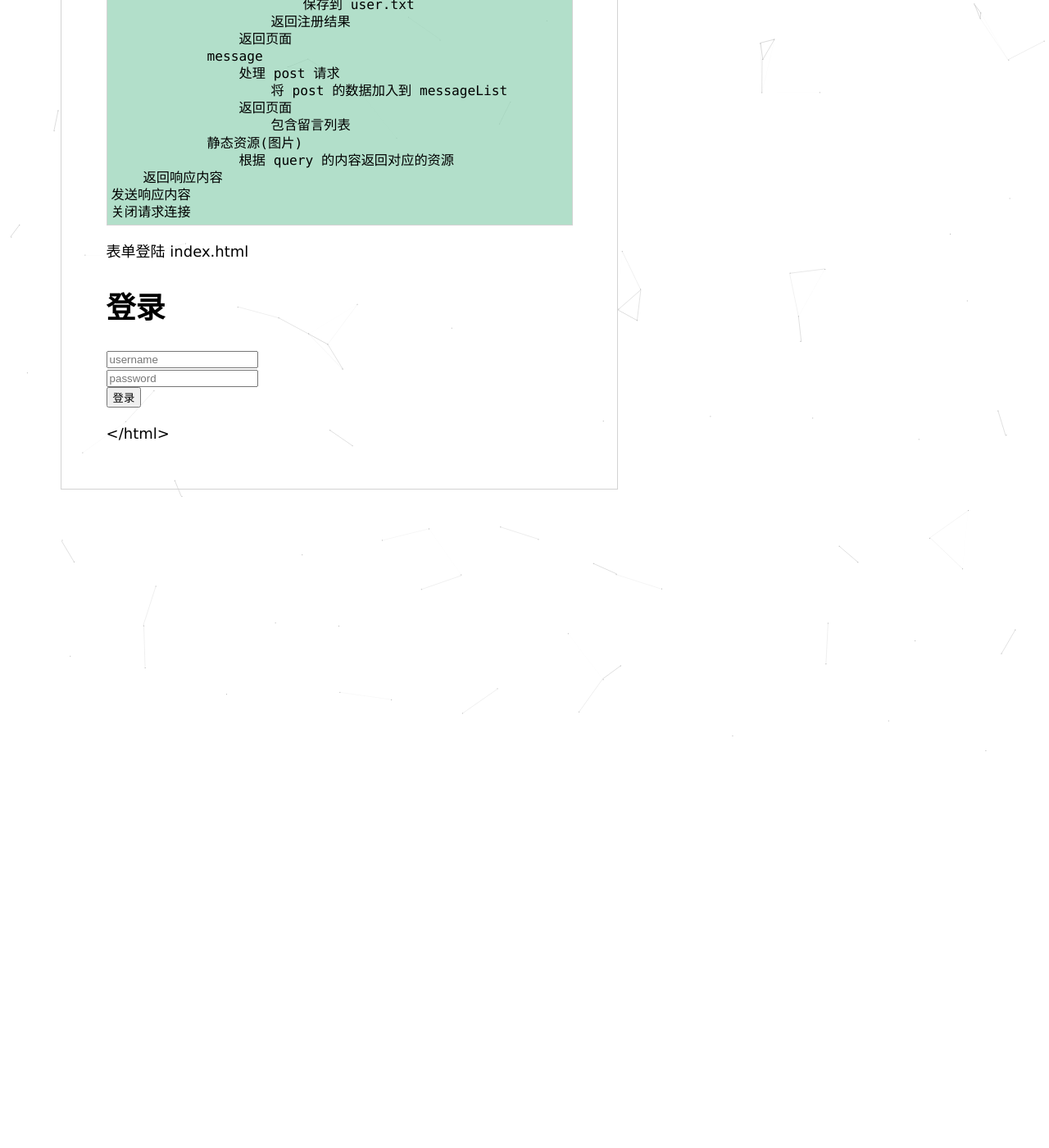
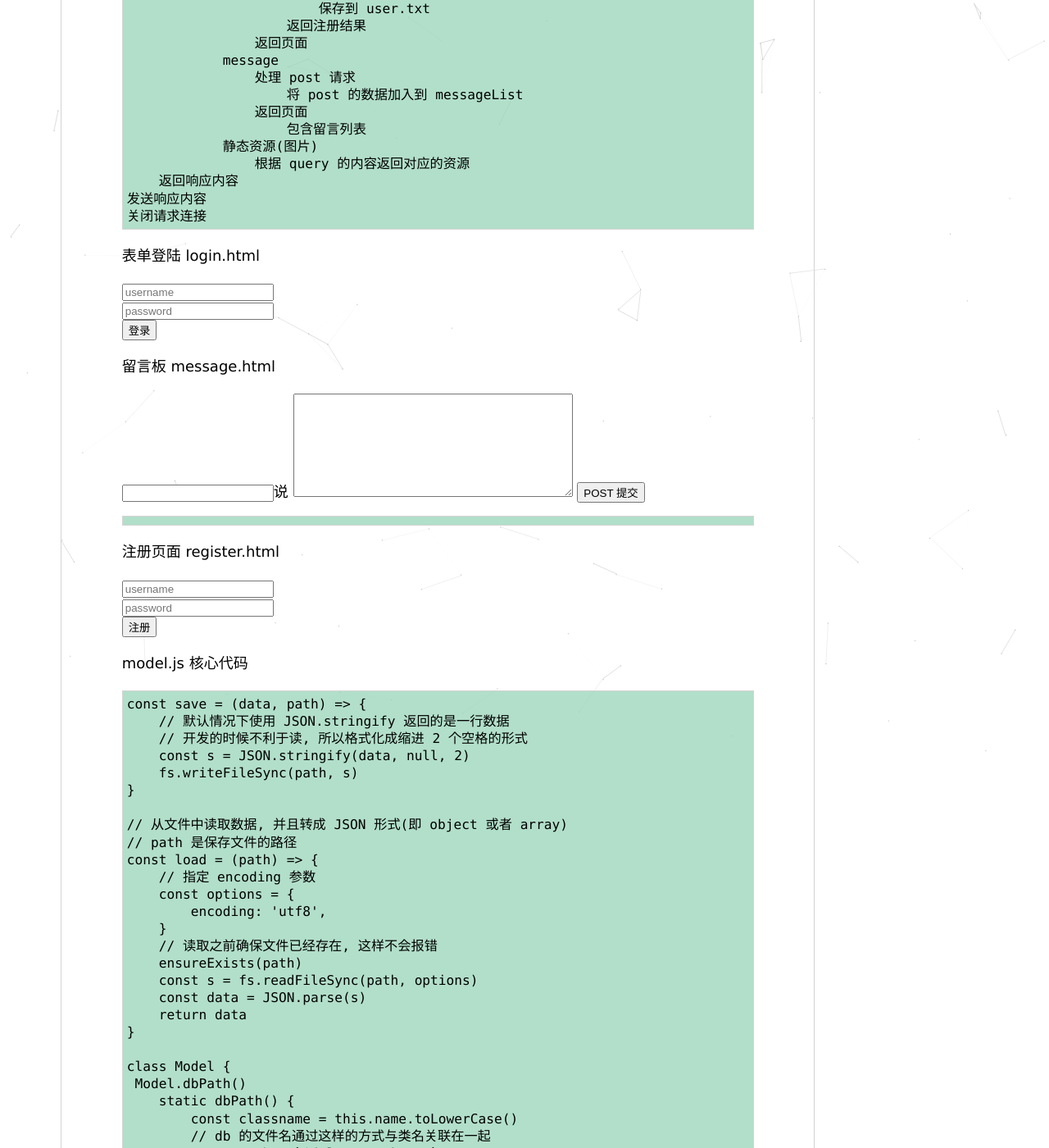
Before and after one commit to Young6118/jekyll_demo, a Jekyll site: the page built from _posts/2017-5-22-Nodejs MVC.md, in a window 1280 px wide and 1400 px high, scrolled down 1644 px. Shown: the whole window at 82% size. Built offline with Jekyll 4.4.1, drawn with Linux system fonts in a browser that asks for light colours; our own code applies the rules of GitHub Pages for plain Markdown files; before the commit the page ends 2274 px from its top, so only the background shows below that; some of the changed text lies outside the part shown.

Commit message:
update models.js

```diff
--- a/_posts/2017-5-22-Nodejs MVC.md
+++ b/_posts/2017-5-22-Nodejs MVC.md
@@ -85,16 +85,140 @@
 关闭请求连接
 </pre>
 
-表单登陆 index.html
-<body>
-    <h1>登录</h1>
-    <form action="/login" method="get">
+表单登陆 login.html
+<form action="/login" method="get">
+    <input type="text" name="username" placeholder="username">
+    <br>
+    <input type="text" name="password" placeholder="password">
+    <br>
+    <button type="submit">登录</button>
+</form>
+<p>{{result}}</p>
+
+留言板 message.html
+<form action="/message" method="post">
+        <input name="author">说
+        <textarea name="content" rows="8" cols="40"></textarea>
+        <button type="submit">POST 提交</button>
+    </form>
+<pre>{{messages}}</pre>
+
+注册页面 register.html
+<form action="/register" method="post">
         <input type="text" name="username" placeholder="username">
         <br>
         <input type="text" name="password" placeholder="password">
         <br>
-        <button type="submit">登录</button>
+        <button type="submit">注册</button>
     </form>
-    <p>{{result}}</p>
-</body>
-</html>
+<p>{{result}}</p>
+
+model.js 核心代码
+<pre>
+const save = (data, path) => {
+    // 默认情况下使用 JSON.stringify 返回的是一行数据
+    // 开发的时候不利于读, 所以格式化成缩进 2 个空格的形式
+    const s = JSON.stringify(data, null, 2)
+    fs.writeFileSync(path, s)
+}
+
+// 从文件中读取数据, 并且转成 JSON 形式(即 object 或者 array)
+// path 是保存文件的路径
+const load = (path) => {
+    // 指定 encoding 参数
+    const options = {
+        encoding: 'utf8',
+    }
+    // 读取之前确保文件已经存在, 这样不会报错
+    ensureExists(path)
+    const s = fs.readFileSync(path, options)
+    const data = JSON.parse(s)
+    return data
+}
+
+class Model {
+ Model.dbPath()
+    static dbPath() {
+        const classname = this.name.toLowerCase()
+        // db 的文件名通过这样的方式与类名关联在一起
+        const path = `${classname}.txt`
+        return path
+    }
+
+    static all() {
+        const path = this.dbPath()
+        const models = load(path)
+        return models.map(m => this.create(m))
+    }
+
+    static create(form={}) {
+        const cls = this
+        const instance = new cls(form)
+        return instance
+    }
+
+    save() {
+        const cls = this.constructor
+        const models = cls.all()
+        models.push(this)
+        const path = cls.dbPath()
+        save(models, path)
+    }
+
+    toString() {
+        const classname = this.constructor.name
+        console.log('debug classname', classname)
+        const keys = Object.keys(this)
+        const properties = keys.map((k) => {
+            const v = this[k]
+            const s = `${k}: (${v})`
+            return s
+        }).join('\n  ')
+        const s = `< ${classname}: \n  ${properties}\n>\n`
+        return s
+    }
+}
+
+class User extends Model {
+    constructor(form={}) {
+        // 继承的时候, 要先调用 super 方法, 才可以使用 this
+        super()
+        // User 类定义两个属性
+        this.username = form.username || ''
+        this.password = form.password || ''
+    }
+    // 校验登录的逻辑
+    validateLogin() {
+        log(this, this.username, this.password)
+        return this.username === 'gua' && this.password === '123'
+
+        // const us = User.all()
+        // for (let i = 0; i < us.length; i++) {
+        //     const user = us[i]
+        //     if (u.username === user.username && u.password === user.password) {
+        //
+        //     }
+        // }
+    }
+
+    // 校验注册的逻辑
+    validateRegister() {
+        return this.username.length > 2 && this.password.length > 2
+    }
+}
+
+class Message extends Model {
+    constructor(form={}) {
+        super()
+        this.author = form.author || ''
+        this.content = form.content || ''
+        this.extra = 'extra message'
+    }
+}
+
+// 这次暴露的是一个包含两个 model 的对象
+module.exports = {
+    User: User,
+    Message: Message,
+}
+</pre>
```
